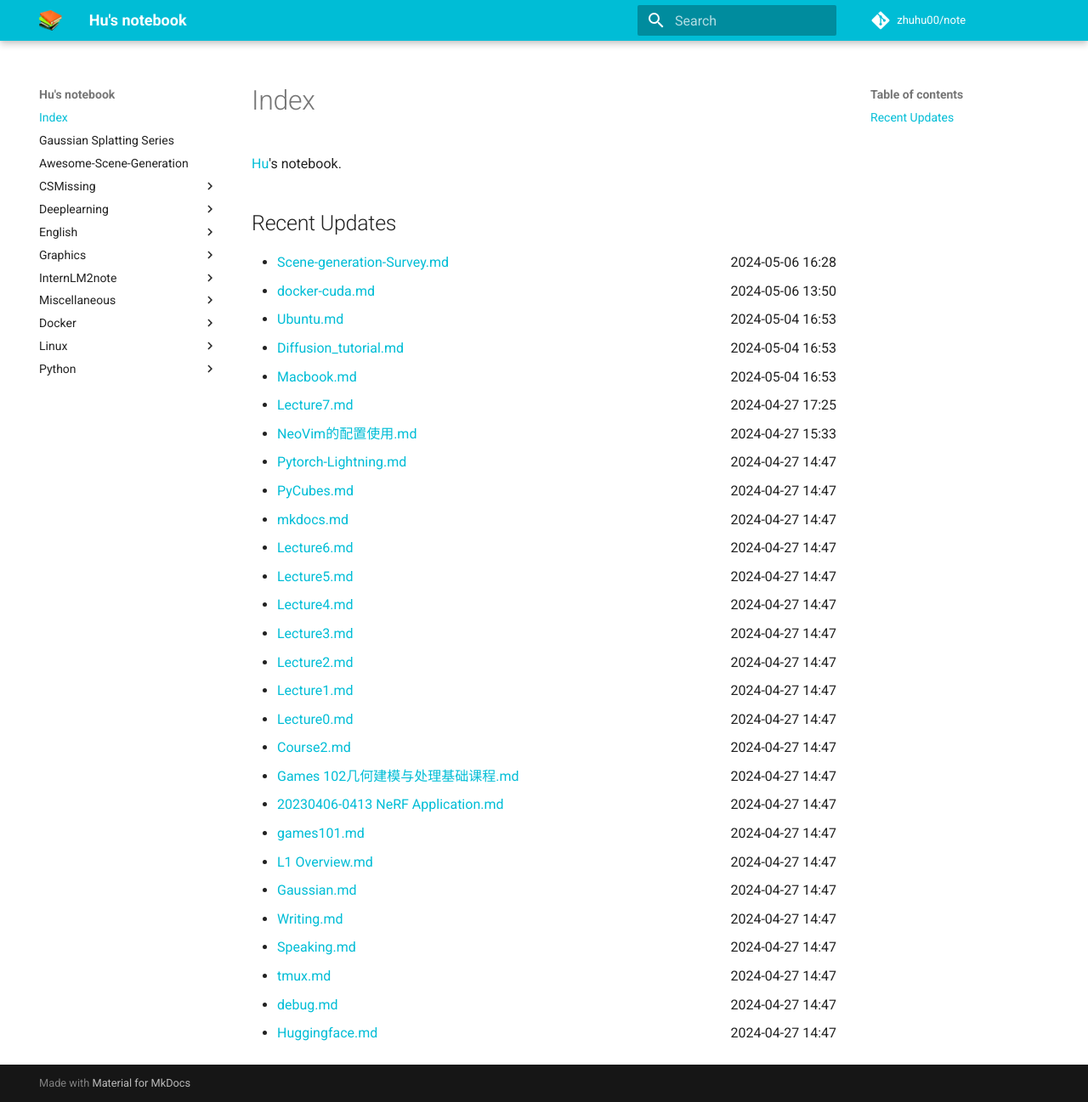
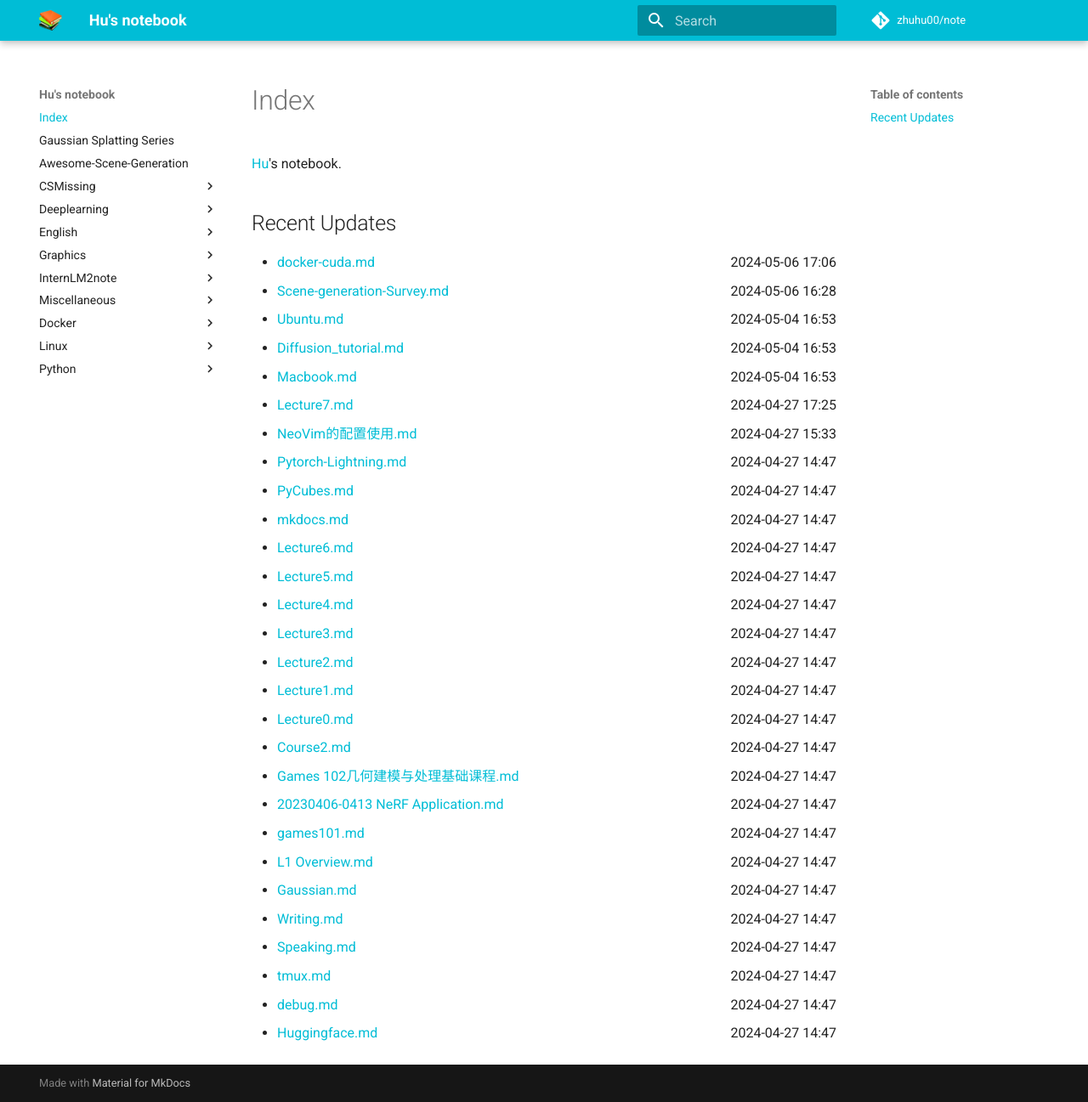
Before and after one commit to zhuhu00/note, an MkDocs documentation site: the page built from docs/index.md, in a window 1280 px wide and 1297 px high. Shown: the whole window at 85% size. Built offline with MkDocs 1.6.1 and Material for MkDocs 9.7.7, drawn with Linux system fonts in a browser that asks for light colours; comment, search, counter and statistics services are not loaded.

Commit message:
update recent

```diff
--- a/docs/index.md
+++ b/docs/index.md
@@ -4,8 +4,8 @@
 [Hu](https://zhuhu00.top/)'s notebook.
 
 ## Recent Updates
+- [docker-cuda.md](docker/docker-cuda/) <span style="float: right;">2024-05-06 17:06</span>
 - [Scene-generation-Survey.md](Scene-generation-Survey/) <span style="float: right;">2024-05-06 16:28</span>
-- [docker-cuda.md](docker/docker-cuda/) <span style="float: right;">2024-05-06 13:50</span>
 - [Ubuntu.md](linux/Ubuntu/) <span style="float: right;">2024-05-04 16:53</span>
 - [Diffusion_tutorial.md](Deeplearning/Diffusion_tutorial/) <span style="float: right;">2024-05-04 16:53</span>
 - [Macbook.md](CSMissing/Macbook/) <span style="float: right;">2024-05-04 16:53</span>
```
